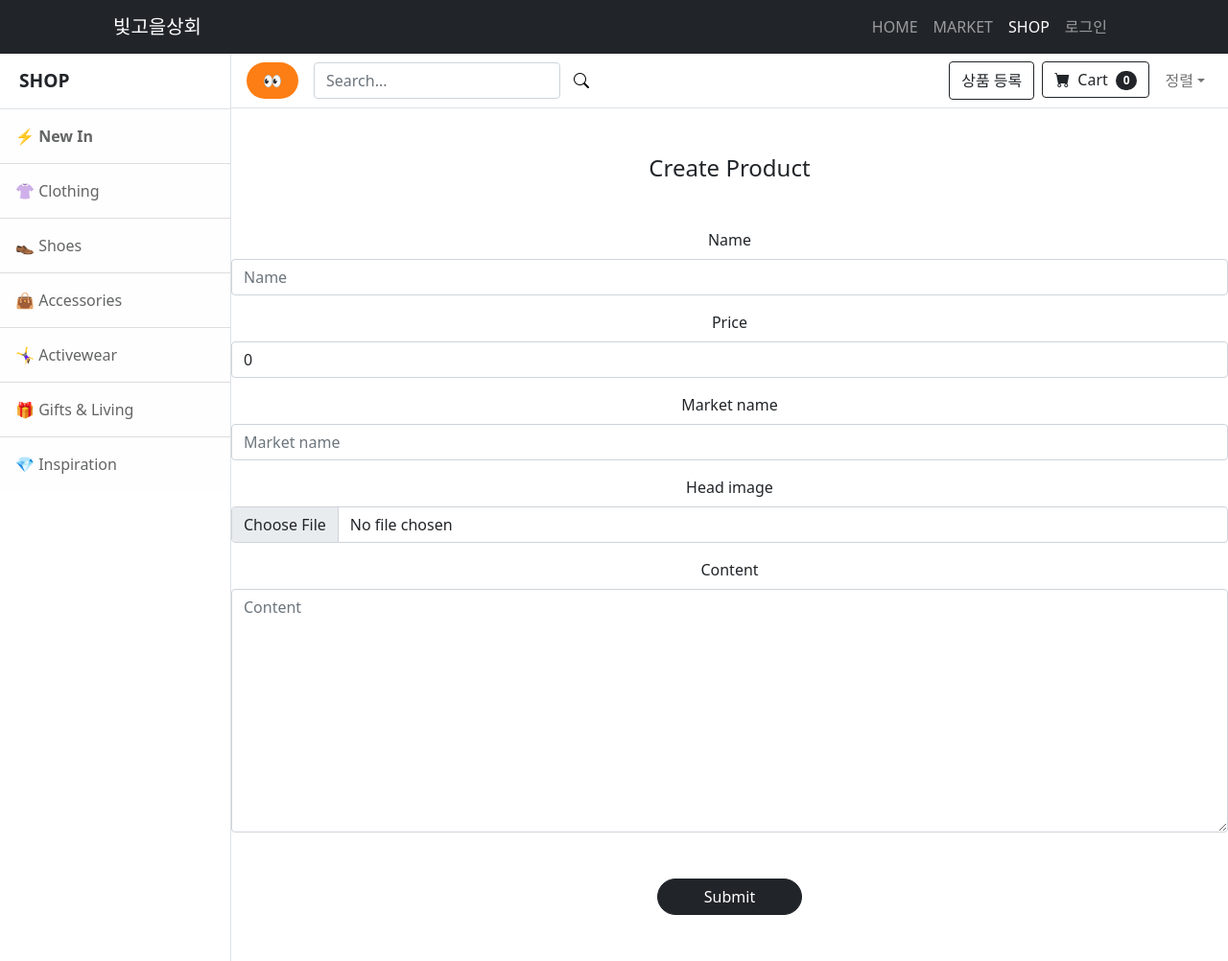
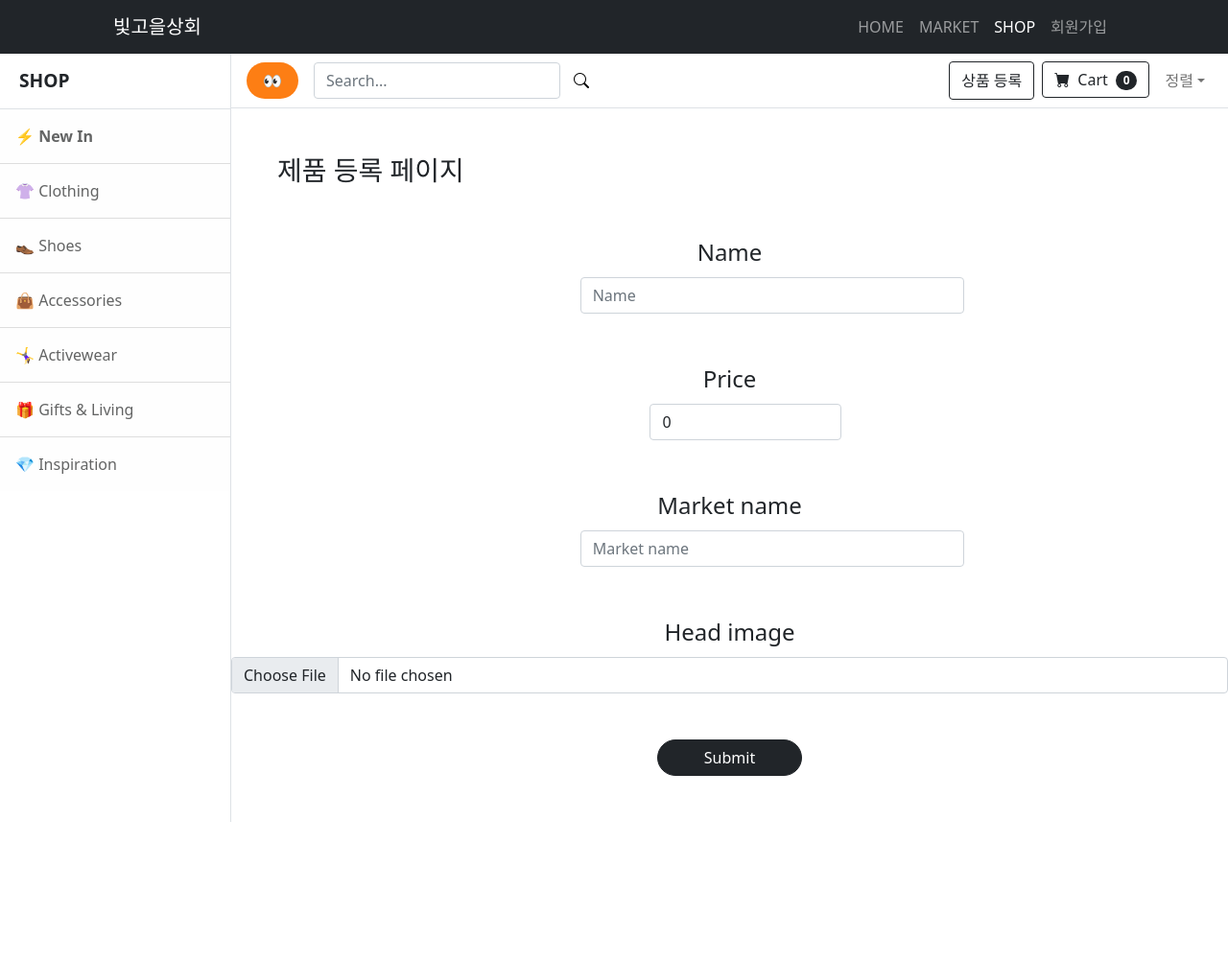
Before and after one commit to LetUsSpeak/Bitgoeul-trading-house, a Django app: page /product/create/ in a window 1280 px wide. Shown: the whole page at 96% size. After the commit the page ends 857 px from the top, so only its background shows below. Run offline with Django 3.2, Linux system fonts and the light colour scheme; some libraries are stand-ins or nearby versions.

Commit message:
product create

```diff
--- a/eventapp/templates/eventapp/base.html
+++ b/eventapp/templates/eventapp/base.html
@@ -47,7 +47,7 @@
                         <li class="nav-item"><a class="nav-link" href="{% url 'marketapp:main' %}">Home</a></li>
                         <li class="nav-item"><a class="nav-link active" aria-current="page" href="{% url 'eventapp:event-list' %}">MARKET</a></li>
                         <li class="nav-item"><a class="nav-link" href="{% url 'productapp:list' %}">SHOP</a></li>
-                        <li class="nav-item"><a class="nav-link" href="#!">로그인</a></li>
+                        <li class="nav-item"><a class="nav-link" href="#!">회원가입</a></li>
                     </ul>
                 </div>
             </div>
--- a/marketapp/templates/marketapp/base.html
+++ b/marketapp/templates/marketapp/base.html
@@ -23,7 +23,7 @@
                         <li class="nav-item"><a class="nav-link active" aria-current="page" href="{% url 'marketapp:main' %}">Home</a></li>
                         <li class="nav-item"><a class="nav-link" href="{% url 'eventapp:event-list' %}">MARKET</a></li>
                         <li class="nav-item"><a class="nav-link" href="{% url 'productapp:list' %}">SHOP</a></li>
-                        <li class="nav-item"><a class="nav-link" href="{% url 'accountapp:create' %}">로그인</a></li>
+                        <li class="nav-item"><a class="nav-link" href="{% url 'accountapp:create' %}">회원가입</a></li>
                     </ul>
                 </div>
             </div>
--- a/productapp/forms.py
+++ b/productapp/forms.py
@@ -5,10 +5,6 @@ from productapp.models import Product
 
 
 class ProductCreationForm(ModelForm):
-    content = forms.CharField(widget=forms.Textarea(attrs={'class': 'editable',
-                                                           'style': 'text-align: left'
-                                                                    'min-height: 10rem'}))
-
     class Meta:
         model = Product
         fields = ['name', 'price', 'market_name', 'head_image']
--- a/productapp/templates/productapp/base.html
+++ b/productapp/templates/productapp/base.html
@@ -28,7 +28,7 @@
                 <li class="nav-item"><a class="nav-link" href="{% url 'eventapp:event-list' %}">MARKET</a></li>
                 <li class="nav-item"><a class="nav-link active" aria-current="page" href="{% url 'productapp:list' %}">SHOP</a>
                 </li>
-                <li class="nav-item"><a class="nav-link" href="#!">로그인</a></li>
+                <li class="nav-item"><a class="nav-link" href="#!">회원가입</a></li>
             </ul>
         </div>
     </div>
--- a/productapp/templates/productapp/create.html
+++ b/productapp/templates/productapp/create.html
@@ -3,11 +3,42 @@
 {% load static %}
 {% block content %}
 
+    <style>
+        div.form-group {
+            align-content: center;
+            margin: 50px 0;
+        }
+
+        input[type=text] {
+            margin-left: 35%;
+            width: 400px;
+        }
+
+        input[type=number] {
+            margin-left: 42%;
+            width: 200px;
+        }
+
+        textarea {
+            width: 10px;
+            padding: 100px
+        }
+
+        label {
+            font-size: 1.5rem;
+            margin-bottom: 10px;
+        }
+
+        input#file-upload-button {
+            background-color: green;
+        }
 
 
+    </style>
+
     <div class="text-center mv-500 m-auto">
-        <div class="m-5">
-            <h4>Create Product</h4>
+        <div class="m-5" style="text-align: left">
+            <h3>제품 등록 페이지</h3>
         </div>
         <div>
             <form action="{% url 'productapp:create' %}"
```
